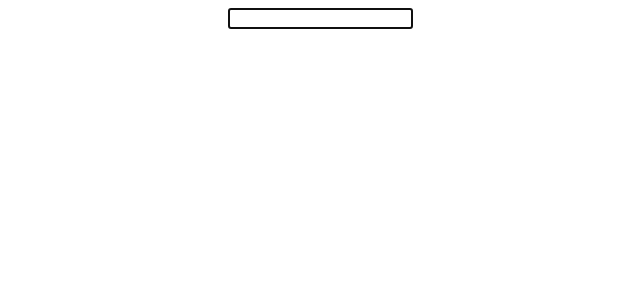
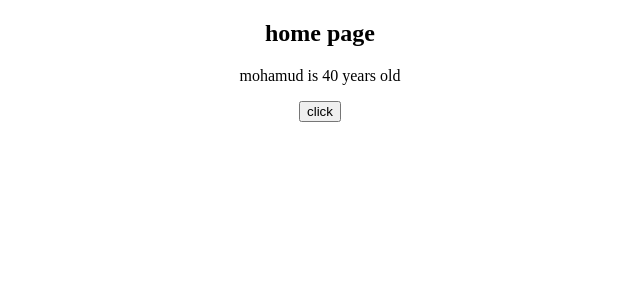
Before and after one commit to mohamud-eslan/React-JS, a React (Create React App) app: page / in a window 1280 px wide. Shown: the top 300 px of the page, without its empty margins (320-960 px from the left). Built offline with nearby package versions, Linux system fonts and the light colour scheme.

Commit message:
this is an other commit

```diff
--- a/src/App.js
+++ b/src/App.js
@@ -2,6 +2,7 @@ import React from 'react';
 import './App.css';
 import Counter from './component/Counter';
 import FocusInput from './component/FocusInput';
+import HandleClick from './component/HandleClick';
 import UseCounter from './component/UseCounter';
 import UseCounterThree from './component/UseCounterThree';
 //import Input from './component/Input';
@@ -40,10 +41,11 @@ function App() {
    return (
 
     <div className="App">
-      <FocusInput/>
-      {/* <UseCounterThree/> */}
-      {/* <UseCounter/> */}
-      {/* <Counter/> */}
+      <HandleClick />
+      {/* <FocusInput /> */}
+      {/* <UseCounterThree /> */}
+      {/* <UseCounter /> */}
+      {/* <Counter /> */}
       {/* <>
       <input ref={inputRef} value={name} onChange={e => setName(e.target.value)} />
       <div>my name is {name}</div>
--- /dev/null
+++ b/src/component/HandleClick.js
@@ -0,0 +1,21 @@
+import React, {useState} from 'react'
+
+function HandleClick() {
+    //let name = 'mohamud'
+    const [name, setName] = useState('mohamud')
+    const [age, setAge] = useState(40)
+
+    const handle2 = () =>{
+      setName('khalif')
+      setAge(35)
+    }
+  return (
+    <div>
+        <h2>home page</h2>
+        <p>{name} is {age} years old</p>
+        <button onClick={handle2}>click</button>
+    </div>
+  )
+}
+
+export default HandleClick
```
